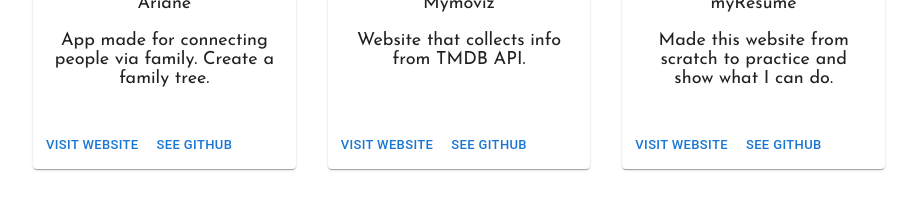
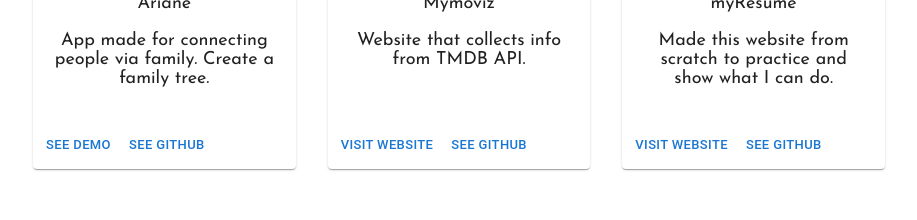
Before and after one commit to PhilippeLqc/MyResume, a Next.js app: page / in a window 1280 px wide. Shown: the part 1980-2200 px from the top of the page, without its empty margins (181-1098 px from the left). Built offline with nearby package versions, Linux system fonts and the light colour scheme.

Commit message:
correction link of projects

```diff
--- a/components/Projects.js
+++ b/components/Projects.js
@@ -14,13 +14,15 @@
       title: "Ariane",
       description:
         "App made for connecting people via family. Create a family tree.",
-      link: "https://t.ly/awbE",
+      youtube: "https://t.ly/08nD",
+      link: "",
       GitHub: "https://t.ly/awbE",
     },
     {
       image: "/images/MyMoviz.png",
       title: "Mymoviz",
       description: "Website that collects info from TMDB API.",
+      youtube: "",
       link: "https://t.ly/2-g5A",
       GitHub: "https://t.ly/S4fDL",
     },
@@ -29,6 +31,7 @@
       title: "myResume",
       description:
         "Made this website from scratch to practice and show what I can do.",
+      youtube: "",
       link: "https://my-resume-brown.vercel.app/",
       GitHub: "https://github.com/PhilippeLqc/MyResume",
     },
@@ -64,9 +67,15 @@
                     <p>{project.description}</p>
                   </CardContent>
                   <CardActions className={styles.cardActions}>
-                    <Link href={project.link} underline="none" target="_blank">
+                    <Link
+                      href={
+                        project.link === "" ? project.youtube : project.link
+                      }
+                      underline="none"
+                      target="_blank"
+                    >
                       <Button size="small" className={styles.button}>
-                        Visit website
+                        {project.link === "" ? "See Demo" : "Visit website"}
                       </Button>
                     </Link>
                     <Link
```
